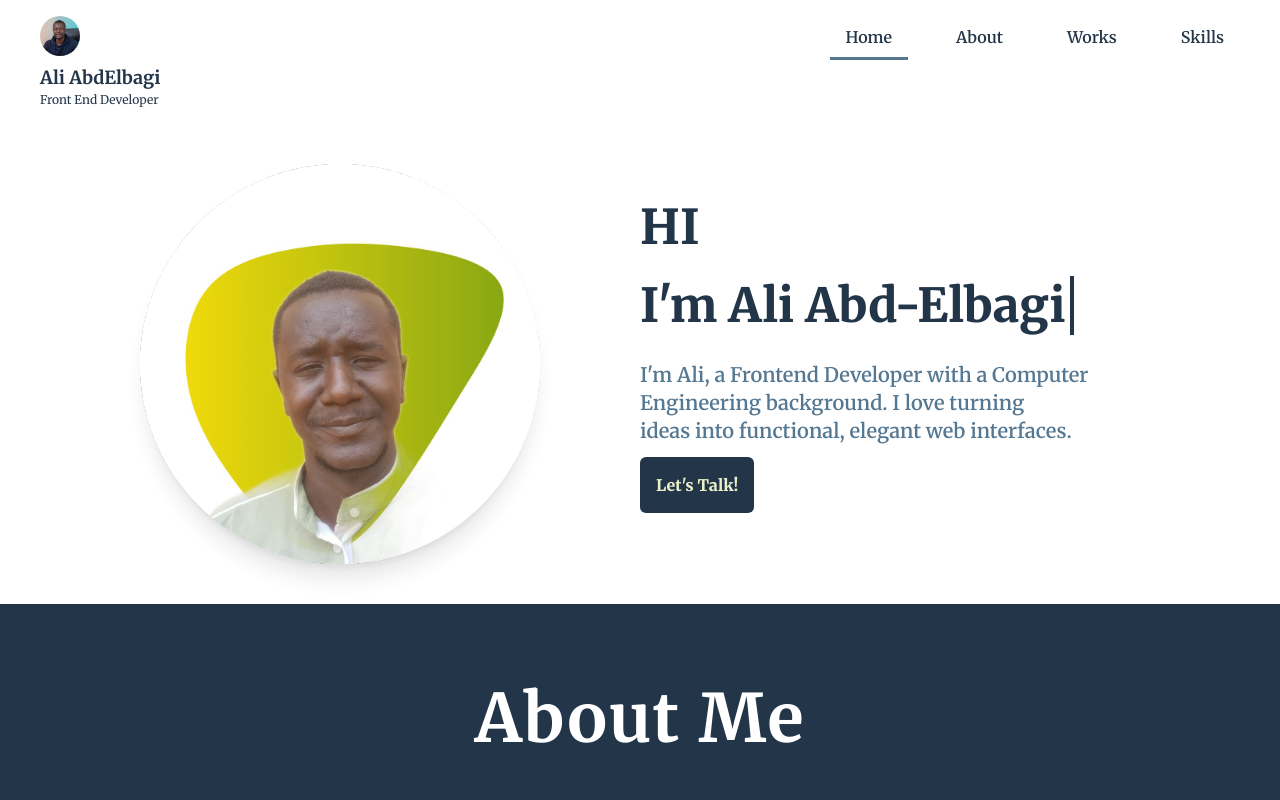
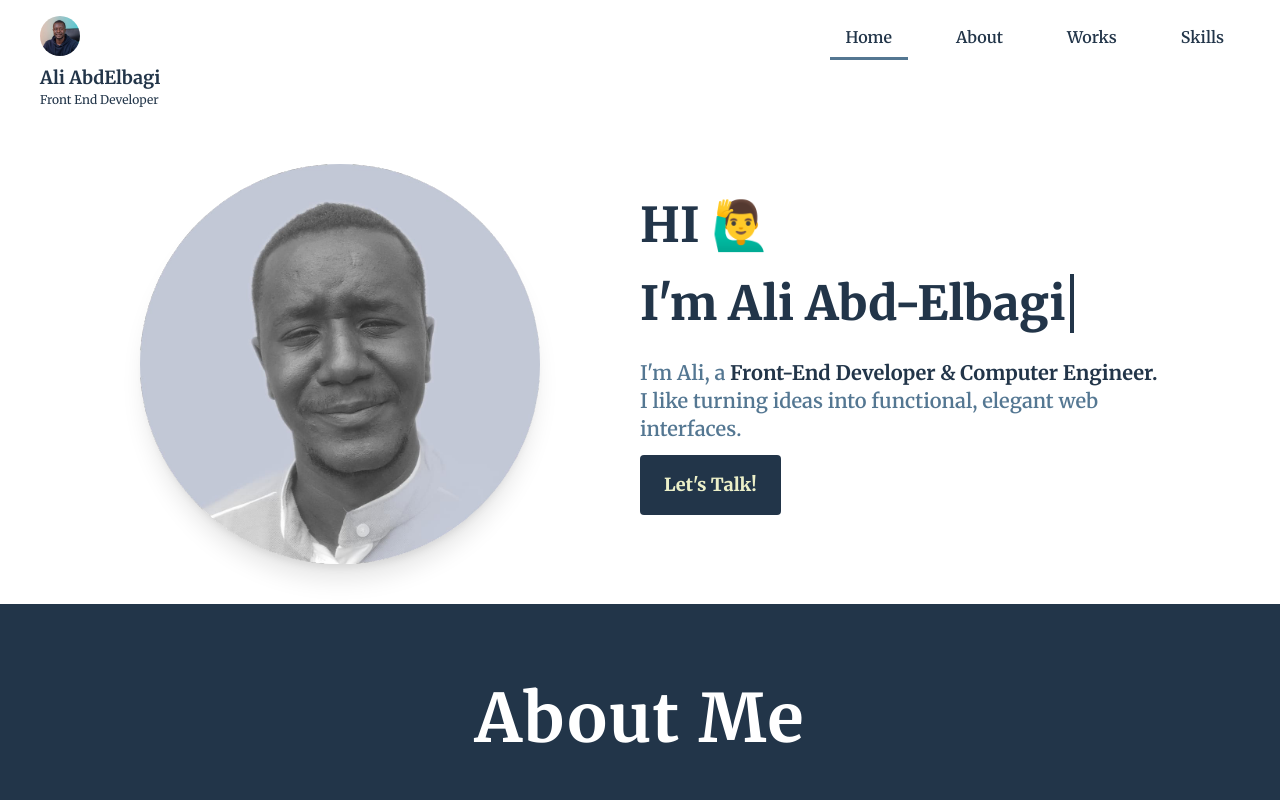
Before and after one commit to ali007-depug/Ali-AbdElbagi, a React (Vite) app: page /#/ in a window 1280 px wide. Shown: the top 800 px of the page. Built offline with nearby package versions, Linux system fonts and the light colour scheme.

Commit message:
change HERO style

```diff
--- a/src/components/Hero.jsx
+++ b/src/components/Hero.jsx
@@ -1,31 +1,16 @@
-import { useEffect,useState } from "react";
+import { useEffect, useState } from "react";
 import TypeWritter from "./TypeWritter";
-
 
 export default function Hero() {
   const [imgIndex, setImgIndex] = useState(0);
   const [fade, setFade] = useState(true);
-
-  const myImgs = ["me.jpg", "me2.jpg"];
-
-  useEffect(() => {
-    const interval = setInterval(() => {
-      setFade(false); // fade out current img
-      setTimeout(() => {
-        setImgIndex((prev) => (prev + 1) % myImgs.length);
-        setFade(true); // fade in new img
-      }, 500); // match fade duration
-    }, 5000);
-
-    return () => clearInterval(interval);
-  }, [myImgs.length]);
 
   return (
     <section className="p-4 text-center font-extrabold">
       <div className="relative z-10 p-6 rounded-xl md:flex md:justify-between">
         {/* Avatar with fade animation */}
         <img
-          src={myImgs[imgIndex]}
+          src={"me.jpg"}
           width={280}
           height={280}
           alt="Ali AbdElbagi img"
@@ -33,22 +18,21 @@
           fetchPriority="high"
           className={`shadow-xl w-60 md:w-70 md:h-70 lg:w-100 lg:h-100 rounded-full lg:mx-auto my-auto max-md:mx-auto
             transition-opacity duration-700 ease-in-out
-            ${fade ? "opacity-100" : "opacity-0"}`}
+            `}
         />
 
         {/* Hero text */}
         <div className="md:w-1/2 md:text-start md:flex md:justify-center md:flex-col">
           <h2 className="text-p-color max-md:my-5 text-4xl sm:text-5xl font-extrabold">
-            HI
+            HI 🙋‍♂️
           </h2>
 
           <h3 className="text-p-color text-fluid font-extrabold my-5">
             <TypeWritter texts={"I'm Ali Abd-Elbagi"} typingSpeed={100} />
           </h3>
 
-          <p className="text-s-color font-semibold text-lg text-balance sm:text-xl sm:w-1/2 md:w-fit lg:w-[40ch] max-md:mx-auto">
-            I'm Ali, a Frontend Developer with a Computer Engineering
-            background. I love turning ideas into functional, elegant web
+          <p className="text-s-color font-semibold text-lg text-blance sm:text-xl sm:w-1/2 md:w-fit lg:w-[40ch] max-md:mx-auto">
+            I'm Ali, a <span className="font-bold text-p-color">Front-End Developer & Computer Engineer.</span> I like turning ideas into functional, elegant web
             interfaces.
           </p>
 
@@ -56,7 +40,7 @@
             href="https://www.linkedin.com/in/ali-abdelbagi-02313b223/"
             target="_blank"
             rel="noopener noreferrer"
-            className="block w-fit max-md:mx-auto rounded-md my-3 bg-p-color text-bg-color px-4 py-4 hover:bg-n-color hover:text-p-color"
+            className="block w-fit max-md:mx-auto rounded my-3 bg-p-color text-bg-color px-6 py-4 hover:bg-n-color hover:text-p-color transition-all duration-300 ease-in-out md:text-lg"
           >
             Let&apos;s Talk!
           </a>
```
